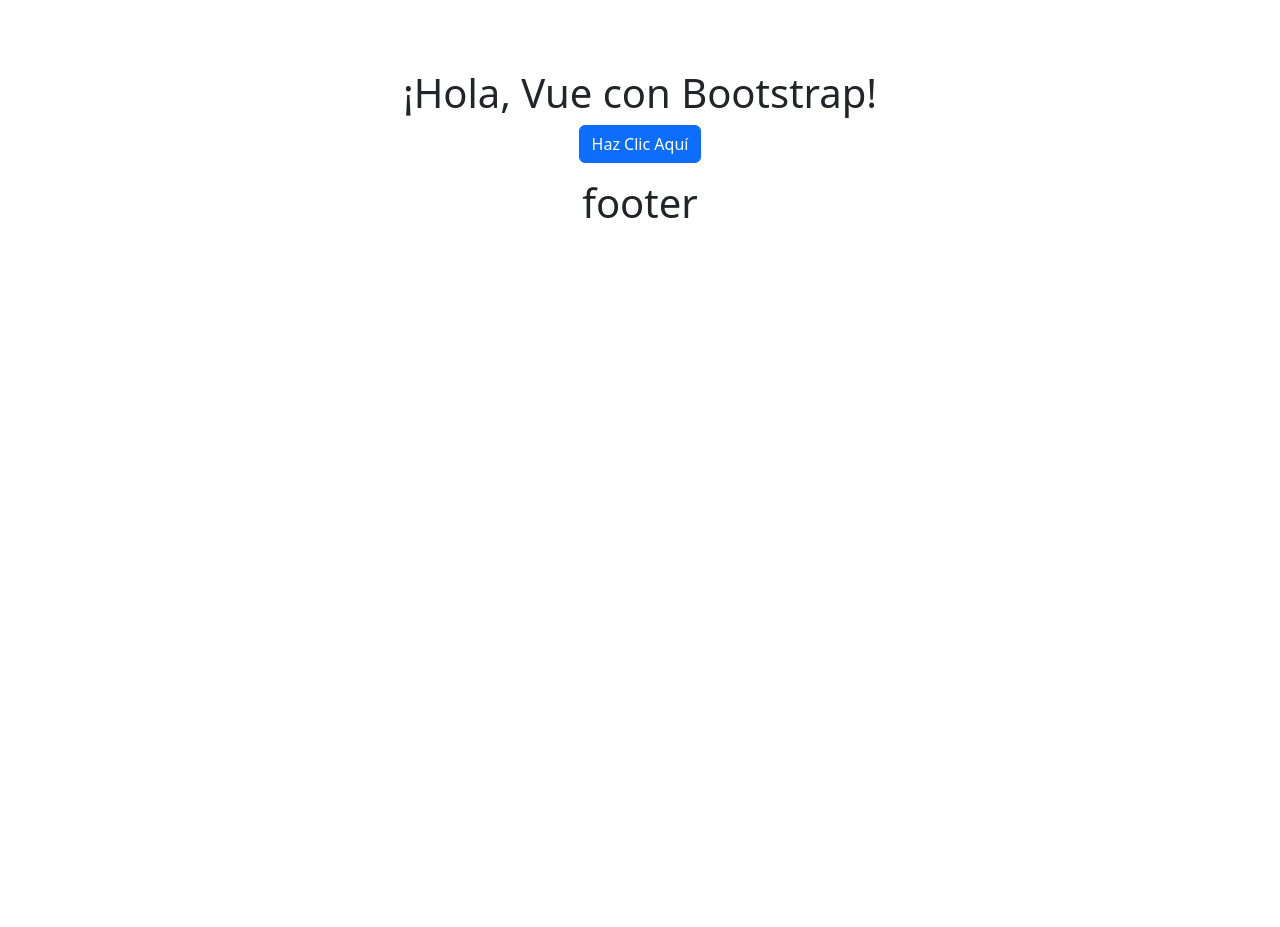
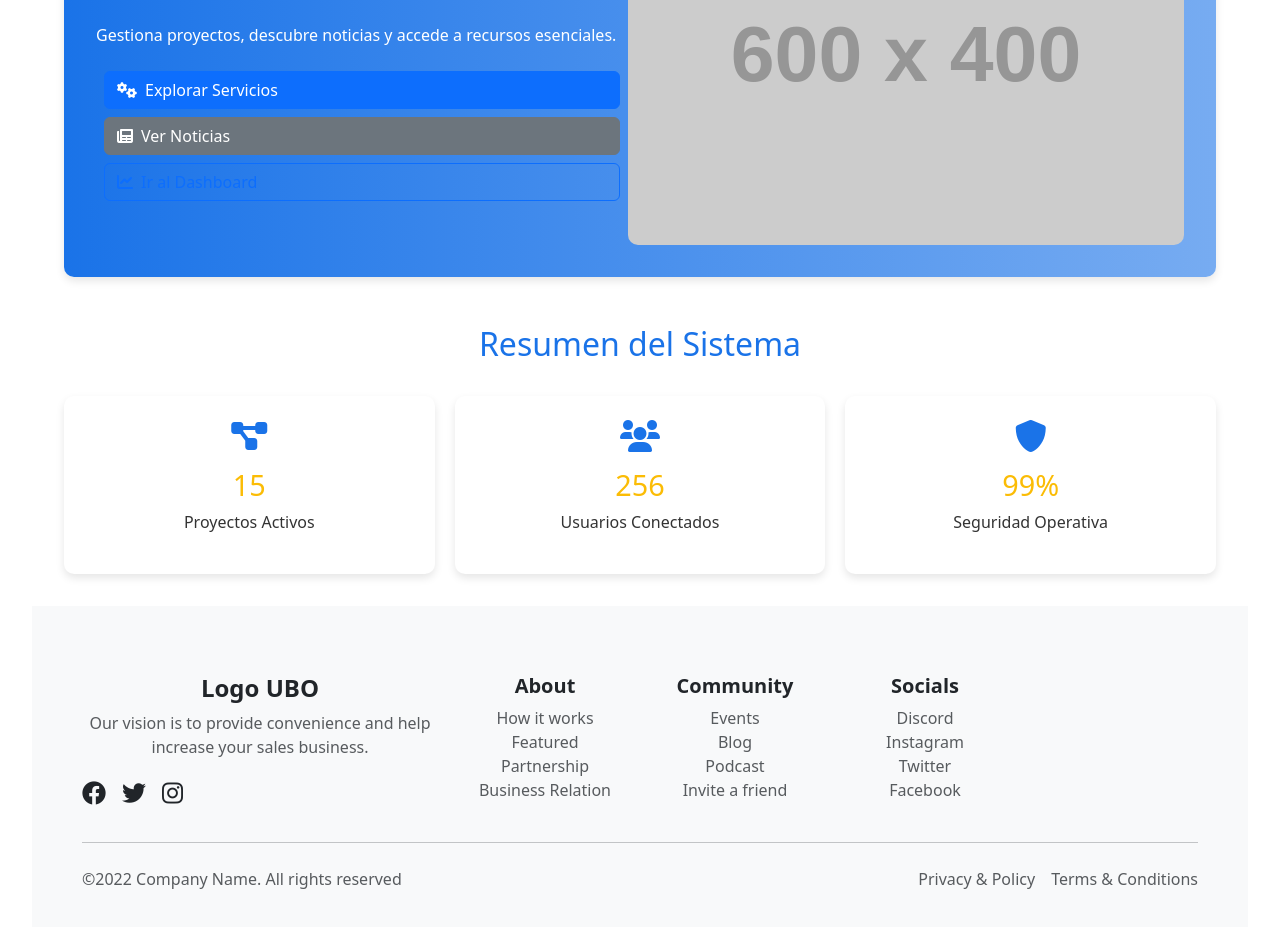
Before and after one commit to vandalit/ubo-tiapp-1.8, a Vue app: page / in a window 1280 px wide. Shown: the part 309-1236 px from the top of the page. Before the commit the page ends 800 px from the top, so only its background shows below. Built offline with nearby package versions, Linux system fonts and the light colour scheme.

Commit message:
home maqueta

```diff
--- a/package.json
+++ b/package.json
@@ -9,6 +9,7 @@
     "test:e2e": "vue-cli-service test:e2e"
   },
   "dependencies": {
+    "@fortawesome/fontawesome-free": "^6.7.2",
     "@popperjs/core": "^2.11.8",
     "bootstrap": "^5.3.3",
     "core-js": "^3.8.3",
--- a/public/index.html
+++ b/public/index.html
@@ -6,6 +6,9 @@
     <meta name="viewport" content="width=device-width,initial-scale=1.0">
     <link rel="icon" href="<%= BASE_URL %>favicon.ico">
     <title><%= htmlWebpackPlugin.options.title %></title>
+
+    <link rel="stylesheet" href="https://cdnjs.cloudflare.com/ajax/libs/font-awesome/6.0.0/css/all.min.css">
+
   </head>
   <body>
     <noscript>
--- a/src/App.vue
+++ b/src/App.vue
@@ -2,7 +2,6 @@
   <div id="app">
     <!-- Navegación -->
     <Navbar />
-
     <router-view />
     <Footer />
   </div>
@@ -21,7 +20,7 @@
 
 
 <style lang="scss">
-@import "@/assets/scss/main.scss";
+@import "./assets/styles/main.scss";
 /* Estilos del contenedor */
 #app {
   text-align: center;
--- a/src/assets/scss/main.scss
+++ /dev/null
@@ -1,36 +0,0 @@
-// main.scss
-
-// Importa las variables de Bootstrap si deseas personalizarlas
-@import "node_modules/bootstrap/scss/bootstrap";
-
-
-$primary-color: #1a73e8;
-$secondary-color: #fbbc05;
-
-body {
-  font-family: 'Roboto', sans-serif;
-  background-color: #f5f5f5;
-  color: #333;
-}
-
-/* Navegación */
-nav {
-  display: flex;
-  justify-content: center;
-  gap: 1.5rem;
-  margin-bottom: 2rem;
-
-  .nav-link {
-    text-decoration: none;
-    color: $primary-color;
-    font-weight: bold;
-    padding: 0.5rem 1rem;
-    border-radius: 5px;
-    transition: background-color 0.3s ease, color 0.3s ease;
-
-    &:hover {
-      background-color: $primary-color;
-      color: white;
-    }
-  }
-}
--- /dev/null
+++ b/src/assets/styles/_variables.scss
@@ -0,0 +1,14 @@
+// Variables de colores
+$primary-color: #1a73e8;
+$secondary-color: #fbbc05;
+$background-color: #d7ffaf;
+$text-color: #333;
+$light-color: #f5f5f5;
+
+// Variables de tamaños
+$breakpoint-sm: 576px;
+$breakpoint-md: 768px;
+$breakpoint-lg: 992px;
+
+// Variables de tipografía
+$font-family: 'Roboto', sans-serif;
--- /dev/null
+++ b/src/assets/styles/main.scss
@@ -0,0 +1,81 @@
+@import './_variables';
+
+// Reset de estilos
+body {
+  margin: 0;
+  padding: 0;
+  font-family: $font-family;
+  background-color: $background-color;
+  color: $text-color;
+}
+
+// Diseño del layout principal
+.container {
+  max-width: 1200px;
+  margin: auto;
+  padding: 20px;
+}
+
+// Botones
+.btn-primary {
+  background-color: $primary-color;
+  color: white;
+  border: none;
+  padding: 10px 20px;
+  border-radius: 5px;
+  cursor: pointer;
+
+  &:hover {
+    background-color: darken($primary-color, 10%);
+  }
+}
+
+// Responsividad
+@media (max-width: $breakpoint-md) {
+  .container {
+    padding: 10px;
+  }
+}
+
+// Botones
+.btn-primary {
+  transition: background-color 0.3s ease, transform 0.2s ease;
+
+  &:hover {
+    background-color: darken($primary-color, 10%);
+    transform: scale(1.05);
+  }
+}
+
+// Tarjetas
+.card {
+  transition: box-shadow 0.3s ease, transform 0.2s ease;
+
+  &:hover {
+    box-shadow: 0 4px 8px rgba(0, 0, 0, 0.2);
+    transform: translateY(-5px);
+  }
+}
+
+
+/* Navegación */
+nav {
+  display: flex;
+  justify-content: center;
+  gap: 1.5rem;
+  margin-bottom: 2rem;
+
+  .nav-link {
+    text-decoration: none;
+    color: $primary-color;
+    font-weight: bold;
+    padding: 0.5rem 1rem;
+    border-radius: 5px;
+    transition: background-color 0.3s ease, color 0.3s ease;
+
+    &:hover {
+      background-color: $primary-color;
+      color: white;
+    }
+  }
+}
--- a/src/components/Footer.vue
+++ b/src/components/Footer.vue
@@ -1,5 +1,65 @@
 <template>
-    <h1>footer</h1>
+
+<footer class="bg-light py-5">
+    <div class="container">
+      <div class="row">
+        <!-- Logo y descripción -->
+        <div class="col-md-4">
+          <h4 class="fw-bold">Logo UBO</h4>
+          <p class="text-muted">Our vision is to provide convenience and help increase your sales business.</p>
+          <div class="d-flex gap-3">
+            <a href="#" class="text-dark fs-4"><i class="fab fa-facebook"></i></a>
+            <a href="#" class="text-dark fs-4"><i class="fab fa-twitter"></i></a>
+            <a href="#" class="text-dark fs-4"><i class="fab fa-instagram"></i></a>
+          </div>
+        </div>
+
+        <!-- Secciones de navegación -->
+        <div class="col-md-2">
+          <h5 class="fw-bold">About</h5>
+          <ul class="list-unstyled">
+            <li><a href="#" class="text-muted text-decoration-none">How it works</a></li>
+            <li><a href="#" class="text-muted text-decoration-none">Featured</a></li>
+            <li><a href="#" class="text-muted text-decoration-none">Partnership</a></li>
+            <li><a href="#" class="text-muted text-decoration-none">Business Relation</a></li>
+          </ul>
+        </div>
+
+        <div class="col-md-2">
+          <h5 class="fw-bold">Community</h5>
+          <ul class="list-unstyled">
+            <li><a href="#" class="text-muted text-decoration-none">Events</a></li>
+            <li><a href="#" class="text-muted text-decoration-none">Blog</a></li>
+            <li><a href="#" class="text-muted text-decoration-none">Podcast</a></li>
+            <li><a href="#" class="text-muted text-decoration-none">Invite a friend</a></li>
+          </ul>
+        </div>
+
+        <div class="col-md-2">
+          <h5 class="fw-bold">Socials</h5>
+          <ul class="list-unstyled">
+            <li><a href="#" class="text-muted text-decoration-none">Discord</a></li>
+            <li><a href="#" class="text-muted text-decoration-none">Instagram</a></li>
+            <li><a href="#" class="text-muted text-decoration-none">Twitter</a></li>
+            <li><a href="#" class="text-muted text-decoration-none">Facebook</a></li>
+          </ul>
+        </div>
+      </div>
+
+      <!-- Línea divisoria -->
+      <hr class="my-4">
+
+      <!-- Copyright y enlaces -->
+      <div class="d-flex justify-content-between text-muted">
+        <p class="mb-0">©2022 Company Name. All rights reserved</p>
+        <div>
+          <a href="#" class="text-muted text-decoration-none me-3">Privacy & Policy</a>
+          <a href="#" class="text-muted text-decoration-none">Terms & Conditions</a>
+        </div>
+      </div>
+    </div>
+  </footer>
+
 </template>
 
 <script>
--- a/src/components/Navbar.vue
+++ b/src/components/Navbar.vue
@@ -32,10 +32,6 @@
       </div>
     </div>
   </nav>
-  <hr>
-
-  <hr>
-
 </template>
 
 <script>
--- a/src/main.js
+++ b/src/main.js
@@ -1,5 +1,5 @@
 // Importa el archivo SCSS personalizado
-import './assets/scss/main.scss';
+import './assets/styles/main.scss';
 
 import { createApp } from 'vue'
 import App from './App.vue'
--- a/src/views/HomeView.vue
+++ b/src/views/HomeView.vue
@@ -1,13 +1,50 @@
 <template>
   <div class="home">
-    <h1>Bienvenido a Flujo</h1>
-    <p>Explora nuestras secciones</p>
-  </div>
-  <div id="app" class="container mt-5">
-    <h1 class="text-center">¡Hola, Vue con Bootstrap!</h1>
-    <div class="text-center">
-      <button class="btn btn-primary">Haz Clic Aquí</button>
-    </div>
+
+    <!-- Hero Section -->
+    <section class="hero">
+      <div class="hero-content">
+        <h1>Bienvenido al Dashboard de TI</h1>
+        <p>Gestiona proyectos, descubre noticias y accede a recursos esenciales.</p>
+        <div class="hero-buttons">
+          <router-link to="/services" class="btn btn-primary">
+            <i class="fas fa-cogs"></i> Explorar Servicios
+          </router-link>
+          <router-link to="/news" class="btn btn-secondary">
+            <i class="fas fa-newspaper"></i> Ver Noticias
+          </router-link>
+          <router-link to="/dashboard" class="btn btn-outline-primary">
+            <i class="fas fa-chart-line"></i> Ir al Dashboard
+          </router-link>
+        </div>
+      </div>
+      <div class="hero-image">
+        <img src="https://placehold.co/600x400" alt="Ilustración Dashboard" />
+      </div>
+    </section>
+
+    <!-- Summary Metrics -->
+    <section class="metrics">
+      <h2>Resumen del Sistema</h2>
+      <div class="metrics-grid">
+        <div class="metric-card">
+          <i class="fas fa-project-diagram"></i>
+          <h3>15</h3>
+          <p>Proyectos Activos</p>
+        </div>
+        <div class="metric-card">
+          <i class="fas fa-users"></i>
+          <h3>256</h3>
+          <p>Usuarios Conectados</p>
+        </div>
+        <div class="metric-card">
+          <i class="fas fa-shield-alt"></i>
+          <h3>99%</h3>
+          <p>Seguridad Operativa</p>
+        </div>
+      </div>
+    </section>
+
   </div>
 </template>
 
@@ -17,9 +54,97 @@
 };
 </script>
 
-<style scoped>
+<style scoped lang="scss">
 .home {
   text-align: center;
   padding: 2rem;
 }
+
+/* Hero Section */
+.hero {
+  display: flex;
+  align-items: center;
+  justify-content: space-between;
+  padding: 2rem;
+  background: linear-gradient(to right, $primary-color, lighten($primary-color, 20%));
+  color: white;
+  border-radius: 10px;
+  box-shadow: 0 4px 8px rgba(0, 0, 0, 0.1);
+
+  .hero-content {
+    text-align: left;
+
+    h1 {
+      font-size: 2.5rem;
+      margin-bottom: 1rem;
+    }
+
+    .hero-buttons {
+      margin-top: 1.5rem;
+
+      .btn {
+        margin: 0.5rem;
+        display: flex;
+        align-items: center;
+        gap: 0.5rem;
+
+        &:hover {
+          transform: scale(1.05);
+          transition: transform 0.3s ease;
+        }
+      }
+    }
+  }
+
+  .hero-image img {
+    max-width: 100%;
+    border-radius: 10px;
+  }
+}
+
+/* Metrics Section */
+.metrics {
+  margin-top: 3rem;
+
+  h2 {
+    margin-bottom: 2rem;
+    color: $primary-color;
+  }
+
+  .metrics-grid {
+    display: grid;
+    grid-template-columns: repeat(auto-fit, minmax(200px, 1fr));
+    gap: 20px;
+
+    .metric-card {
+      background-color: white;
+      border-radius: 10px;
+      padding: 1.5rem;
+      box-shadow: 0 4px 8px rgba(0, 0, 0, 0.1);
+      text-align: center;
+
+      i {
+        font-size: 2rem;
+        color: $primary-color;
+        margin-bottom: 1rem;
+      }
+
+      h3 {
+        font-size: 1.8rem;
+        margin-bottom: 0.5rem;
+        color: $secondary-color;
+      }
+
+      p {
+        color: $text-color;
+      }
+
+      &:hover {
+        transform: translateY(-5px);
+        box-shadow: 0 6px 12px rgba(0, 0, 0, 0.15);
+        transition: all 0.3s ease;
+      }
+    }
+  }
+}
 </style>
--- a/vue.config.js
+++ b/vue.config.js
@@ -1,4 +1,11 @@
-const { defineConfig } = require('@vue/cli-service')
+const { defineConfig } = require('@vue/cli-service');
 module.exports = defineConfig({
-  transpileDependencies: true
-})
+  transpileDependencies: true,
+  css: {
+    loaderOptions: {
+      scss: {
+        additionalData: `@import "@/assets/styles/_variables.scss";`
+      }
+    }
+  }
+});
```
Also changed, not shown: 1 other file (tests, documents, lock files or other folders).
